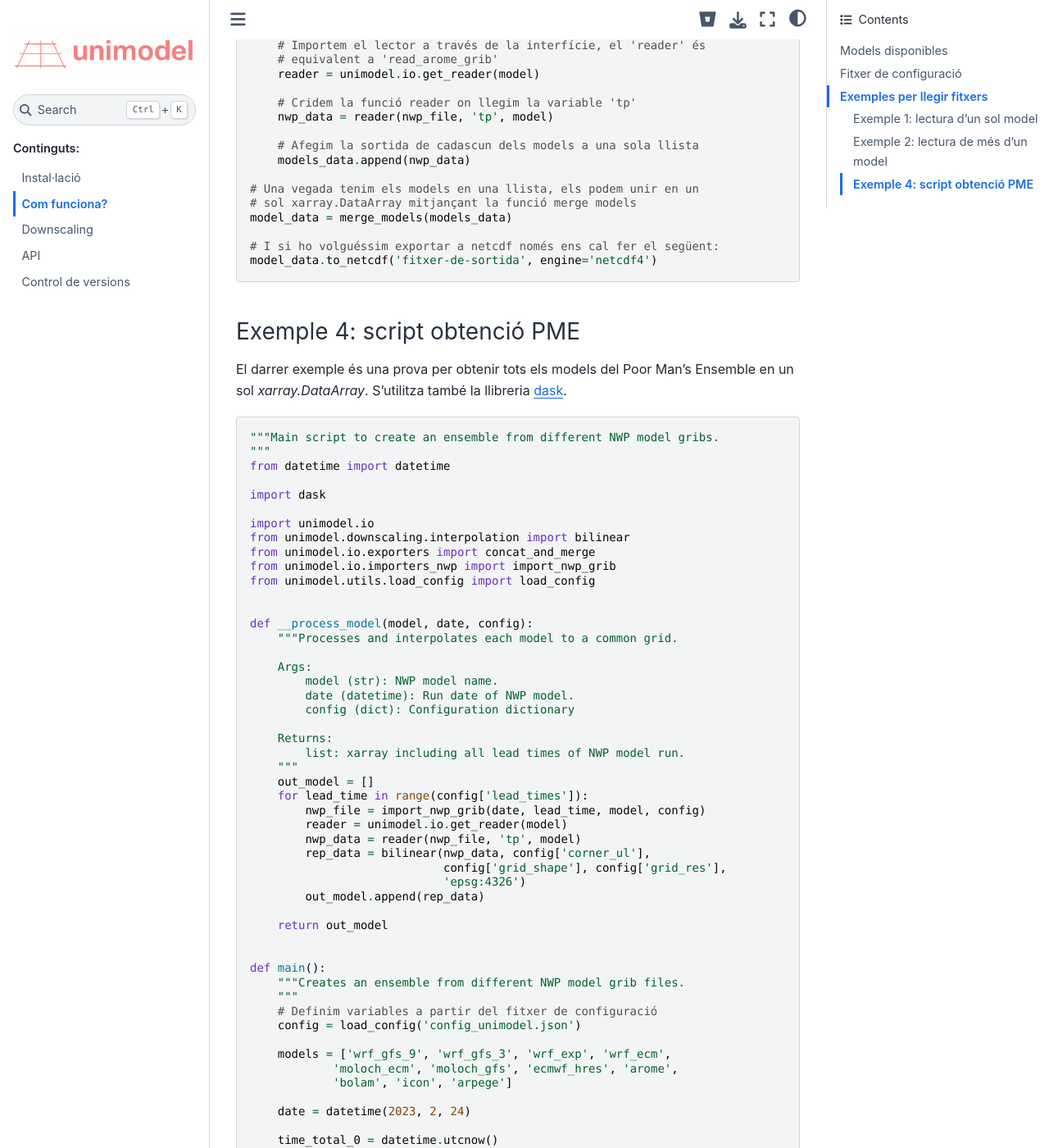
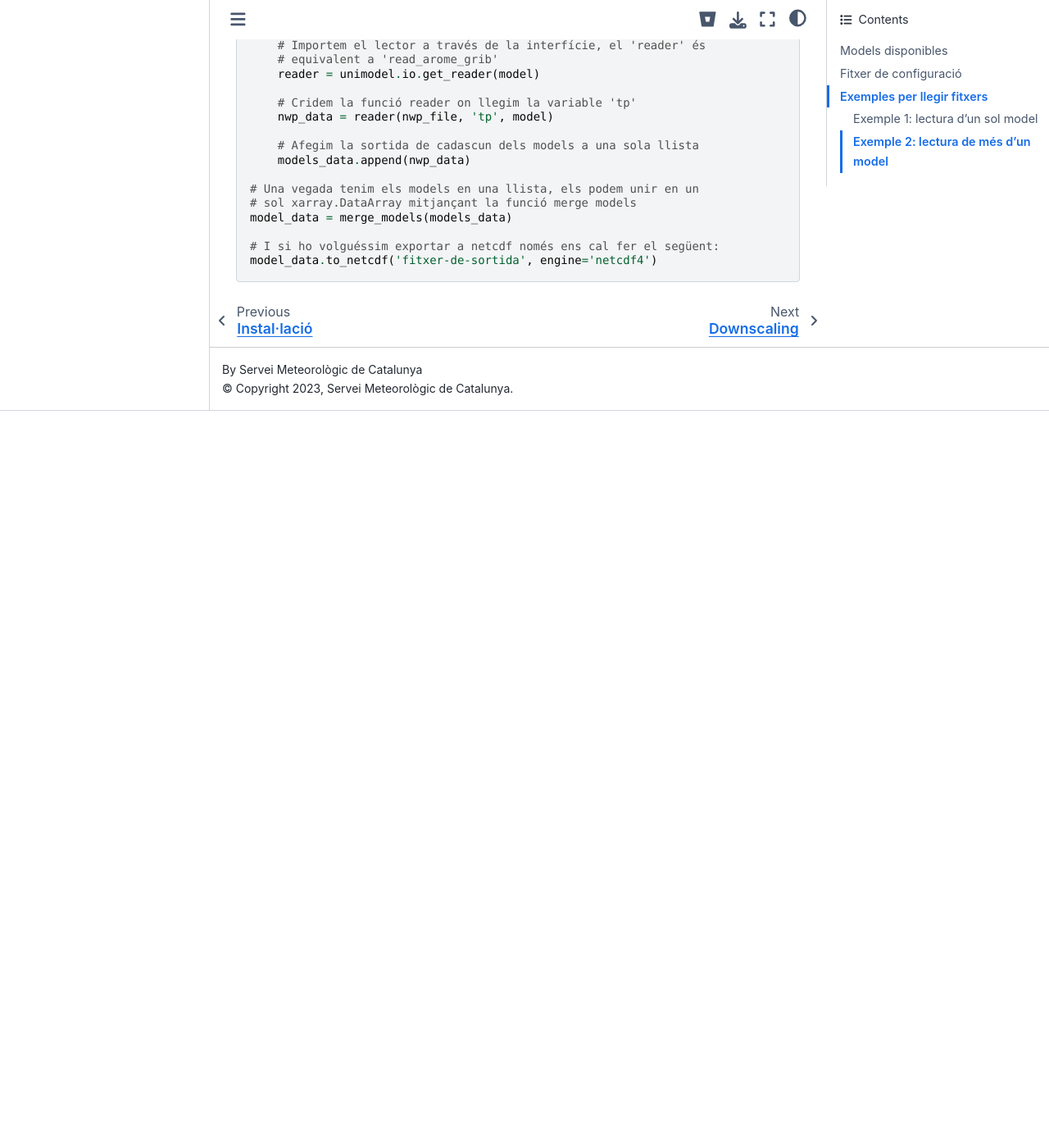
Before and after one commit to meteocat/unimodel, a Sphinx documentation site: the page built from docs/source/howto.rst, in a window 1280 px wide and 1400 px high, scrolled down 3594 px. Shown: the whole window at 82% size. Built offline with Sphinx 7.4.7 and the Sphinx Book theme 1.1.4, drawn with Linux system fonts in a browser that asks for light colours; after the commit the page ends 4095 px from its top, so only the background shows below that; some of the changed text lies outside the part shown.

```diff
--- a/docs/source/howto.rst
+++ b/docs/source/howto.rst
@@ -187,81 +187,3 @@
 
     # I si ho volguéssim exportar a netcdf només ens cal fer el següent:
     model_data.to_netcdf('fitxer-de-sortida', engine='netcdf4')
-
-Exemple 4: script obtenció PME
-******************************
-
-El darrer exemple és una prova per obtenir tots els models del Poor Man's Ensemble en
-un sol `xarray.DataArray`. S'utilitza també la llibreria `dask <https://www.dask.org/>`_.
-
-.. code-block:: python
-
-    """Main script to create an ensemble from different NWP model gribs.
-    """
-    from datetime import datetime
-
-    import dask
-
-    import unimodel.io
-    from unimodel.downscaling.interpolation import bilinear
-    from unimodel.io.exporters import concat_and_merge
-    from unimodel.io.importers_nwp import import_nwp_grib
-    from unimodel.utils.load_config import load_config
-
-
-    def __process_model(model, date, config):
-        """Processes and interpolates each model to a common grid.
-
-        Args:
-            model (str): NWP model name.
-            date (datetime): Run date of NWP model.
-            config (dict): Configuration dictionary
-
-        Returns:
-            list: xarray including all lead times of NWP model run.
-        """
-        out_model = []
-        for lead_time in range(config['lead_times']):
-            nwp_file = import_nwp_grib(date, lead_time, model, config)
-            reader = unimodel.io.get_reader(model)
-            nwp_data = reader(nwp_file, 'tp', model)
-            rep_data = bilinear(nwp_data, config['corner_ul'],
-                                config['grid_shape'], config['grid_res'],
-                                'epsg:4326')
-            out_model.append(rep_data)
-
-        return out_model
-
-
-    def main():
-        """Creates an ensemble from different NWP model grib files.
-        """
-        # Definim variables a partir del fitxer de configuració
-        config = load_config('config_unimodel.json')
-
-        models = ['wrf_gfs_9', 'wrf_gfs_3', 'wrf_exp', 'wrf_ecm',
-                'moloch_ecm', 'moloch_gfs', 'ecmwf_hres', 'arome',
-                'bolam', 'icon', 'arpege']
-
-        date = datetime(2023, 2, 24)
-
-        time_total_0 = datetime.utcnow()
-        lazy_results = []
-        for model in models:
-            lazy_result = dask.delayed(__process_model)(model, date, config)
-            lazy_results.append(lazy_result)
-
-        processed = dask.compute(*lazy_results)
-
-        xarray_data = concat_and_merge(processed)
-
-        # Convert xarray to netcdf
-        xarray_data.to_netcdf(config['netcdf_output'], engine='netcdf4')
-
-        time_total_1 = datetime.utcnow()
-        print((time_total_1 - time_total_0).total_seconds() / 60)
-
-
-    if __name__ == '__main__':
-
-        main()
```
Also changed, not shown: docs/source/downscaling.rst (+4 -4 lines).
